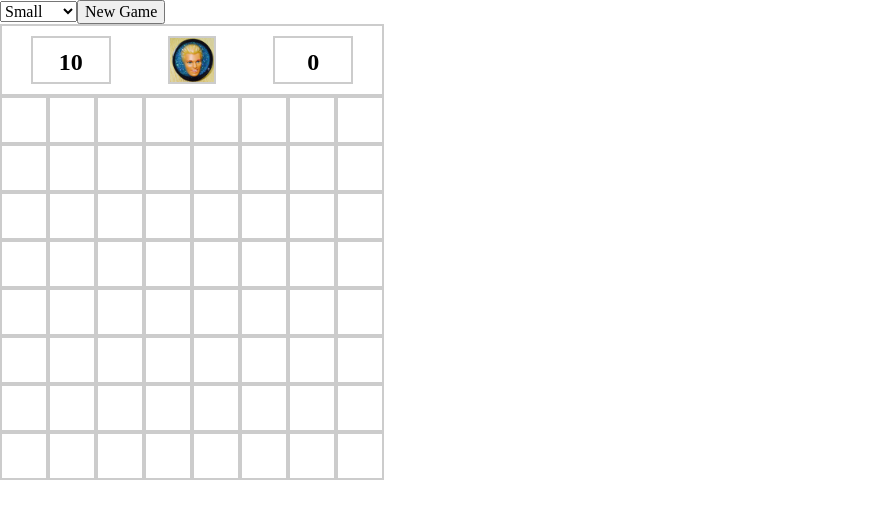
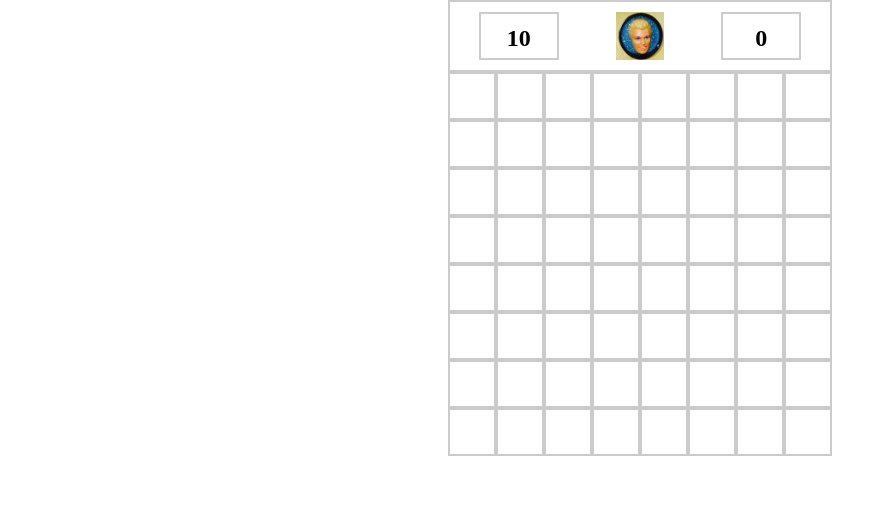
Before and after one commit to catepalmer/kensweeper, a React (Create React App) app: page / in a window 1280 px wide. Shown: the top 518 px of the page, without its empty margins (0-895 px from the left). Built offline with nearby package versions, Linux system fonts and the light colour scheme.

Commit message:
Change board size select to be ken image

```diff
--- a/src/components/App.tsx
+++ b/src/components/App.tsx
@@ -1,10 +1,6 @@
 import React, { useEffect } from 'react';
 import '../sass/styles.scss';
-import {
-    useDispatch,
-    useSelector as useReduxSelector,
-    TypedUseSelectorHook,
-} from 'react-redux';
+import { useDispatch, useSelector as useReduxSelector, TypedUseSelectorHook } from 'react-redux';
 import { AppState } from '../reducers/index';
 import Board from './Board';
 import BoardSizeSelect from './BoardSizeSelect';
@@ -33,47 +29,36 @@ const createSquares = (board: Board) => {
 const App: React.FC = () => {
 	const dispatch = useDispatch();
 	const useSelector: TypedUseSelectorHook<AppState> = useReduxSelector;
-    const state = useSelector(state => state);
+	const state = useSelector((state) => state);
 	const mines = setMines(state.board);
 	const { board, flaggedSquares, losingSquare, moves } = state;
 	const { boardSize } = board;
 
-    useEffect(() => {
+	useEffect(
+		() => {
 			dispatch(actions.setMines(mines));
 			dispatch(actions.setBoardSize(board));
-    }, [board]);
-
-    const displayWin =
-        moves.length + flaggedSquares.filter(square => square).length ===
-        board.numSquares;
-    const displayLoss = losingSquare !== null;
+		},
+		[ board ]
+	);
 
 	return (
-        <>
-            <BoardSizeSelect />
+		<div className="margins">
 			<Header />
 			<div
-                className={`grid ${
-                    boardSize === 'small'
+				className={`grid ${boardSize === 'small'
 					? 'grid--small'
-                        : boardSize === 'medium'
-                        ? 'grid--medium'
-                        : 'grid--large'
-                }`}
+					: boardSize === 'medium' ? 'grid--medium' : 'grid--large'}`}
 			>
 				<div
-                    className={`board ${
-                        boardSize === 'small'
+					className={`board ${boardSize === 'small'
 						? 'board--small'
-                            : boardSize === 'medium'
-                            ? 'board--medium'
-                            : 'board--large'
-                    }`}
+						: boardSize === 'medium' ? 'board--medium' : 'board--large'}`}
 				>
 					{createSquares(board)}
 				</div>
 			</div>
-        </>
+		</div>
 	);
 };
 
--- a/src/components/BoardSizeSelect.tsx
+++ b/src/components/BoardSizeSelect.tsx
@@ -1,18 +1,26 @@
-import React, { Fragment, useState } from 'react';
-import { useDispatch } from 'react-redux';
+import React, { ChangeEvent } from 'react';
+import { useDispatch, useSelector as useReduxSelector, TypedUseSelectorHook } from 'react-redux';
 import { smallBoard, medBoard, largeBoard } from '../constants';
+import { AppState } from '../reducers/index';
 import actions from '../actions/actions';
 import setMines from '../utilities/setMines';
+import ken from '../images/ken.jpg';
+import kenSad from '../images/ken-sad.png';
+import kenHappy from '../images/ken-sunglasses.png';
 import '../sass/styles.scss';
 
 const BoardSizeSelect = () => {
+	const useSelector: TypedUseSelectorHook<AppState> = useReduxSelector;
 	const dispatch = useDispatch();
-	const [ boardSize, setBoardSize ] = useState('small');
+	const state = useSelector((state) => state);
+	const { moves, flaggedSquares, board, losingSquare } = state;
+	const isGameWon = moves.length + flaggedSquares.filter((square) => square).length === board.numSquares;
+	const isGameLost = losingSquare !== null;
 
-	const handleClick = () => {
+	const handleChange = (e: ChangeEvent<HTMLSelectElement>) => {
 		const boardSizes = [ smallBoard, medBoard, largeBoard ];
 		const board = boardSizes.find((boardType) => {
-			return boardType.boardSize === boardSize;
+			return boardType.boardSize === e.target.value;
 		});
 		if (board) {
 			const mines = setMines(board);
@@ -24,15 +32,23 @@ const BoardSizeSelect = () => {
 		}
 	};
 
+	const selectStyle = {
+		backgroundImage: `url(${isGameWon ? kenHappy : isGameLost ? kenSad : ken})`,
+		backgroundSize: '6vh 6vh',
+		color: 'transparent',
+		border: 'none',
+		outline: '0',
+		width: '6vh',
+		height: '6vh',
+		borderRadius: '0'
+	};
+
 	return (
-		<Fragment>
-			<select onChange={(e) => setBoardSize(e.target.value)} value={boardSize}>
-				<option value="small">Small</option>
-				<option value="medium">Medium</option>
-				<option value="large">Large</option>
-			</select>
-			<button onClick={handleClick}>New Game</button>
-		</Fragment>
+		<select style={selectStyle} onChange={(e) => handleChange(e)} value={board.boardSize}>
+			<option value="small">Small</option>
+			<option value="medium">Medium</option>
+			<option value="large">Large</option>
+		</select>
 	);
 };
 
--- a/src/components/Header.tsx
+++ b/src/components/Header.tsx
@@ -1,32 +1,25 @@
 import React from 'react';
-import {
-    useSelector as useReduxSelector,
-    TypedUseSelectorHook,
-} from 'react-redux';
+import { useSelector as useReduxSelector, TypedUseSelectorHook } from 'react-redux';
 import { AppState } from '../reducers/index';
 import { smallBoard } from '../constants';
-import Ken from './Ken';
+import BoardSizeSelect from './BoardSizeSelect';
 import MinesCounter from './MinesCounter';
 import Timer from './Timer';
 import '../sass/styles.scss';
 
 const Header = () => {
 	const useSelector: TypedUseSelectorHook<AppState> = useReduxSelector;
-    const state = useSelector(state => state);
+	const state = useSelector((state) => state);
 	const board = state ? state.board : smallBoard;
 
 	return (
 		<div
-            className={`header ${
-                board.boardSize === 'small'
+			className={`header ${board.boardSize === 'small'
 				? 'header--small'
-                    : board.boardSize === 'medium'
-                    ? 'header--medium'
-                    : 'header--large'
-            }`}
+				: board.boardSize === 'medium' ? 'header--medium' : 'header--large'}`}
 		>
 			<MinesCounter />
-            <Ken />
+			<BoardSizeSelect />
 			<Timer />
 		</div>
 	);
--- a/src/components/Ken.tsx
+++ /dev/null
@@ -1,23 +0,0 @@
-import React from 'react';
-import { useSelector as useReduxSelector, TypedUseSelectorHook } from 'react-redux';
-import { AppState } from '../reducers/index';
-import ken from '../images/ken.jpg';
-import kenSad from '../images/ken-sad.png';
-import kenHappy from '../images/ken-sunglasses.png';
-import '../sass/styles.scss';
-
-const Ken = () => {
-	const useSelector: TypedUseSelectorHook<AppState> = useReduxSelector;
-	const state = useSelector((state) => state);
-	const { moves, flaggedSquares, board, losingSquare } = state;
-	const isGameWon = moves.length + flaggedSquares.filter((square) => square).length === board.numSquares;
-	const isGameLost = losingSquare !== null;
-
-	return (
-		<div className="ken">
-			<img src={isGameWon ? kenHappy : isGameLost ? kenSad : ken} className="image--small" />
-		</div>
-	);
-};
-
-export default Ken;
--- /dev/null
+++ b/src/sass/components/_buttons.scss
@@ -0,0 +1,7 @@
+// ----------------------------------------------------------------------------
+// Buttons
+// ----------------------------------------------------------------------------
+
+.btn {
+	cursor: pointer;
+}
--- /dev/null
+++ b/src/sass/components/_margins.scss
@@ -0,0 +1,9 @@
+// ----------------------------------------------------------------------------
+// Margins
+// ----------------------------------------------------------------------------
+
+.margins {
+	> * {
+		margin: 0 auto;
+	}
+}
--- a/src/sass/styles.scss
+++ b/src/sass/styles.scss
@@ -19,9 +19,11 @@
 
 // Components
 @import 'components/board';
+@import 'components/buttons';
 @import 'components/grid';
 @import 'components/header';
 @import 'components/images';
+@import 'components/margins';
 @import 'components/squares';
 
 // Utilities
```
Lines whose indentation alone changed are shown as unchanged.
